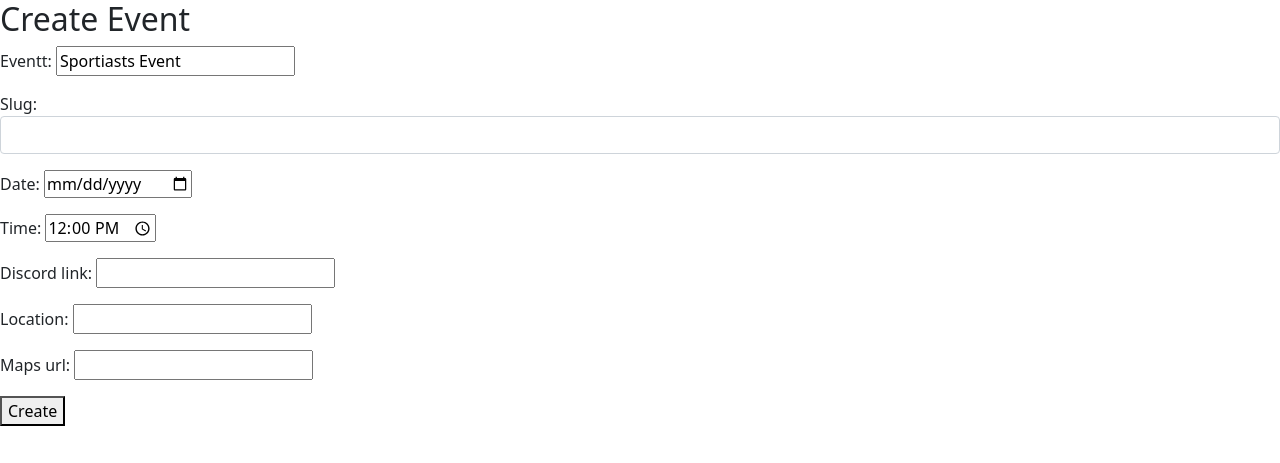
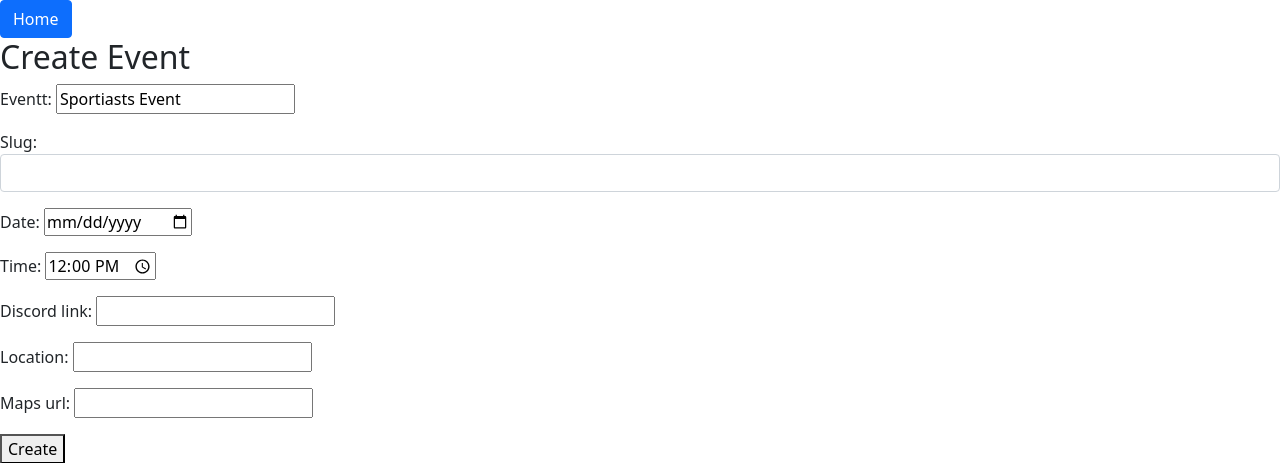
Before and after one commit to sapkotagaurav/sportiasts, a Django app: page /createevent/ in a window 1280 px wide. Shown: the top 463 px of the page. Run offline with Django 3.2, Linux system fonts and the light colour scheme.

Commit message:
first commit

```diff
--- a/templates/sportiasts/createevent.html
+++ b/templates/sportiasts/createevent.html
@@ -3,6 +3,8 @@
 {% block title %}Create Event{% endblock %}
 
 {% block content %}
+<a href="{% url 'home' %}"><button class="btn btn-primary">Home</button></a>
+
   <h2>Create Event</h2>
   <form method="post">
     {% csrf_token %}
--- a/templates/sportiasts/eventdetail.html
+++ b/templates/sportiasts/eventdetail.html
@@ -3,6 +3,7 @@
 {% block title %}{{object.eventt}}{% endblock title %}
 {% block content %}
 <div class="container">
+<a href="{% url 'home' %}"><button class="btn btn-primary">Home</button></a>
 <h1>{{object.eventt}}</h1>
 <h2>{{object.date}}</h2>
 <h3>{{object.location}}</h3>
```
